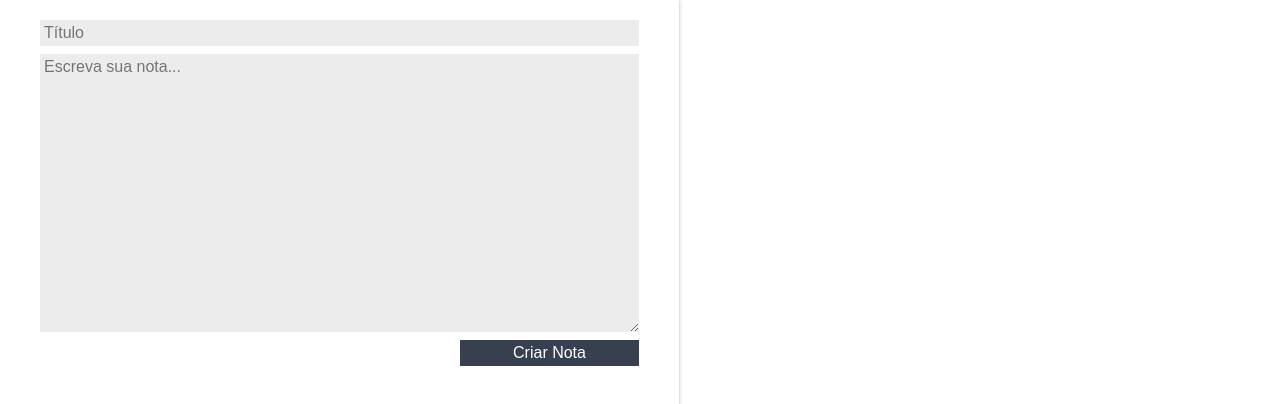
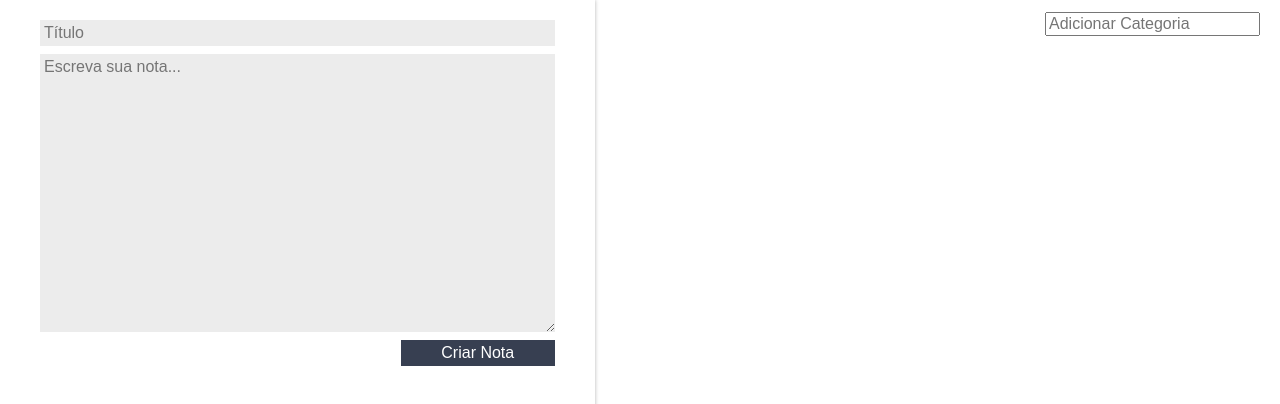
Before and after one commit to luigi-moretti/react01_alura, a React (Create React App) app in the folder ceep/: page / in a window 1280 px wide. Shown: the top 404 px of the page. Built offline with nearby package versions, Linux system fonts and the light colour scheme.

Commit message:
Criando Categorias

```diff
--- a/ceep/src/App.js
+++ b/ceep/src/App.js
@@ -1,6 +1,7 @@
 import React, { Component } from 'react';
 import ListaDeNotas from "./components/ListaDeNotas"
 import FormularioCadastro from './components/FormularioCadastro';
+import ListaDeCategorias from './components/ListaDeCategorias';
 import "./assets/App.css";
 import "./assets/index.css";
 
@@ -9,7 +10,8 @@ class App extends Component{
   constructor(){
     super();
     this.state = {
-      notas:[]
+      notas:[],
+      categorias:[]
     };
   }
 
@@ -19,6 +21,12 @@ class App extends Component{
     const novoEstado = {
       notas:novoArrayNotas
     }
+    this.setState(novoEstado);
+  }
+
+  adicionarCategoria(nomeCategoria){
+    const novoArrayCategoria = [...this.state.categorias,nomeCategoria];
+    const novoEstado = {...this.state, categorias:novoArrayCategoria};
     this.setState(novoEstado);
   }
 
@@ -32,10 +40,15 @@ class App extends Component{
     return (
       <section className="conteudo">
         <FormularioCadastro criarNota={this.criarNota.bind(this)} />
-        <ListaDeNotas
-          apagarNota={this.deletarNota.bind(this)}
-          notas={this.state.notas}
-        />
+        <main className="conteudo-principal">
+          <ListaDeCategorias
+            adicionarCategoria={this.adicionarCategoria.bind(this)}
+            categorias={this.state.categorias} />
+          <ListaDeNotas
+            apagarNota={this.deletarNota.bind(this)}
+            notas={this.state.notas}
+          />
+        </main>
       </section>
     );
   }
--- a/ceep/src/assets/App.css
+++ b/ceep/src/assets/App.css
@@ -1,5 +1,9 @@
 .conteudo {
   display: flex;
+}
+
+.conteudo-principal{
+  flex-grow: 3;
 }
 
 :root {
--- /dev/null
+++ b/ceep/src/components/ListaDeCategorias/ListaDeCategorias.jsx
@@ -0,0 +1,37 @@
+import React, { Component } from 'react';
+import "./estilo.css"
+
+class ListaDeCategorias extends Component {
+
+    _handleEventoInput(evento){
+        console.log(evento.key);
+        if(evento.key === 'Enter'){
+            let valorCategoria = evento.target.value;
+            this.props.adicionarCategoria(valorCategoria);
+        }
+    }
+
+    render() {
+        return (
+            <section className="lista-categorias">
+                <ul className="lista-categorias_lista">
+                    {
+                        this.props.categorias.map((categoria, index) => {
+                            return(
+                                <li className="lista-categorias_item" key={index}>{categoria}</li>
+                            );
+                        })
+                    }
+                </ul>
+                <input
+                    type="text"
+                    className="lista-categorias_input"
+                    placeholder="Adicionar Categoria"
+                    onKeyUp={this._handleEventoInput.bind(this)}
+                />
+            </section>
+        );
+    }
+}
+
+export default ListaDeCategorias;
--- /dev/null
+++ b/ceep/src/components/ListaDeCategorias/estilo.css
@@ -0,0 +1,21 @@
+.lista-categorias{
+    display: flex;
+    flex-direction: row;
+    margin-top: 12px;
+}
+.lista-categorias_lista{
+    flex: 1;
+    display: flex;
+    flex-direction: row;
+    justify-content: space-evenly;
+}
+.lista-categorias_item{
+    background-color: var(--secundaria);
+    color: white;
+    padding: 4px 8px;
+    border-radius: 10px;
+    font-family: Arial, Helvetica, sans-serif;
+}
+.lista-categorias_input{
+    margin-right: 20px;
+}
--- /dev/null
+++ b/ceep/src/components/ListaDeCategorias/index.js
@@ -0,0 +1,2 @@
+import ListaDeCategorias from "./ListaDeCategorias"
+export default ListaDeCategorias;
```
